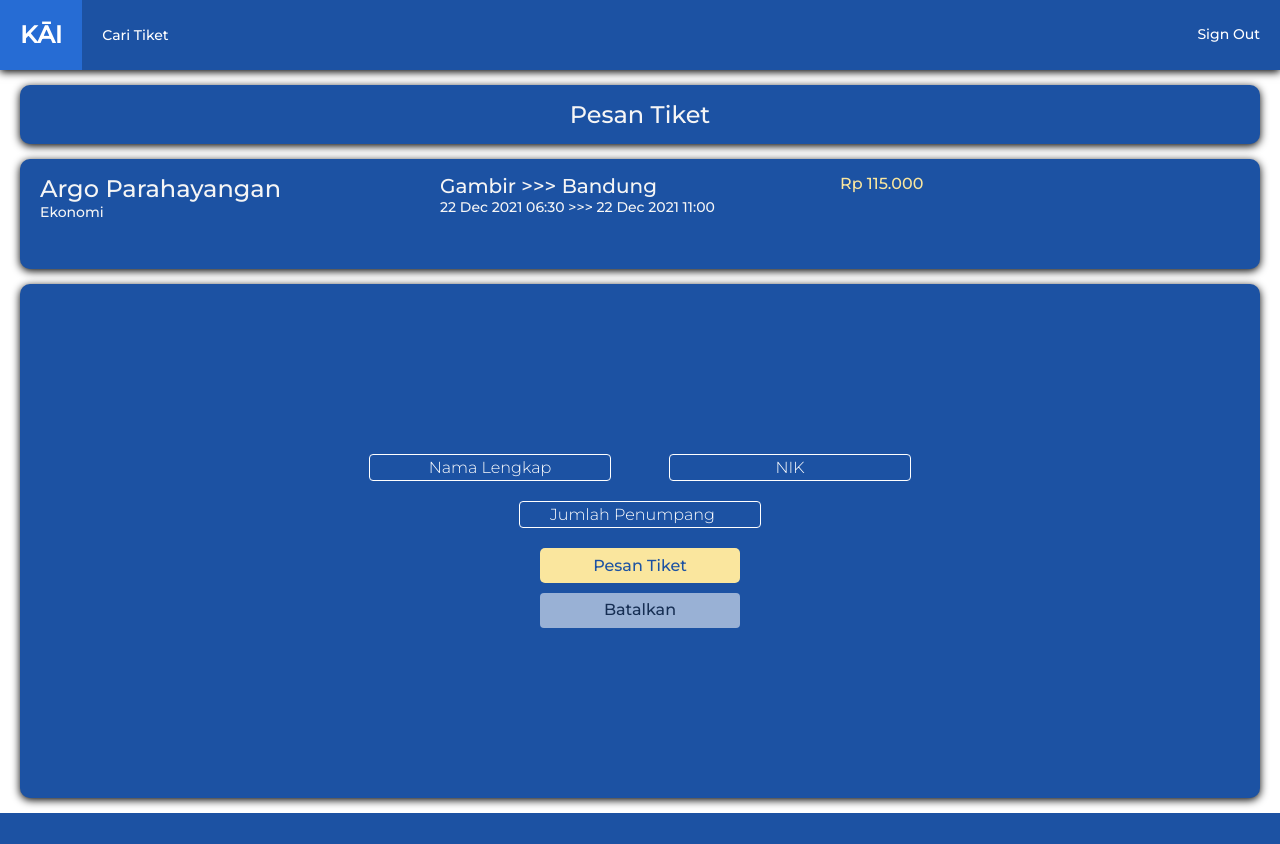
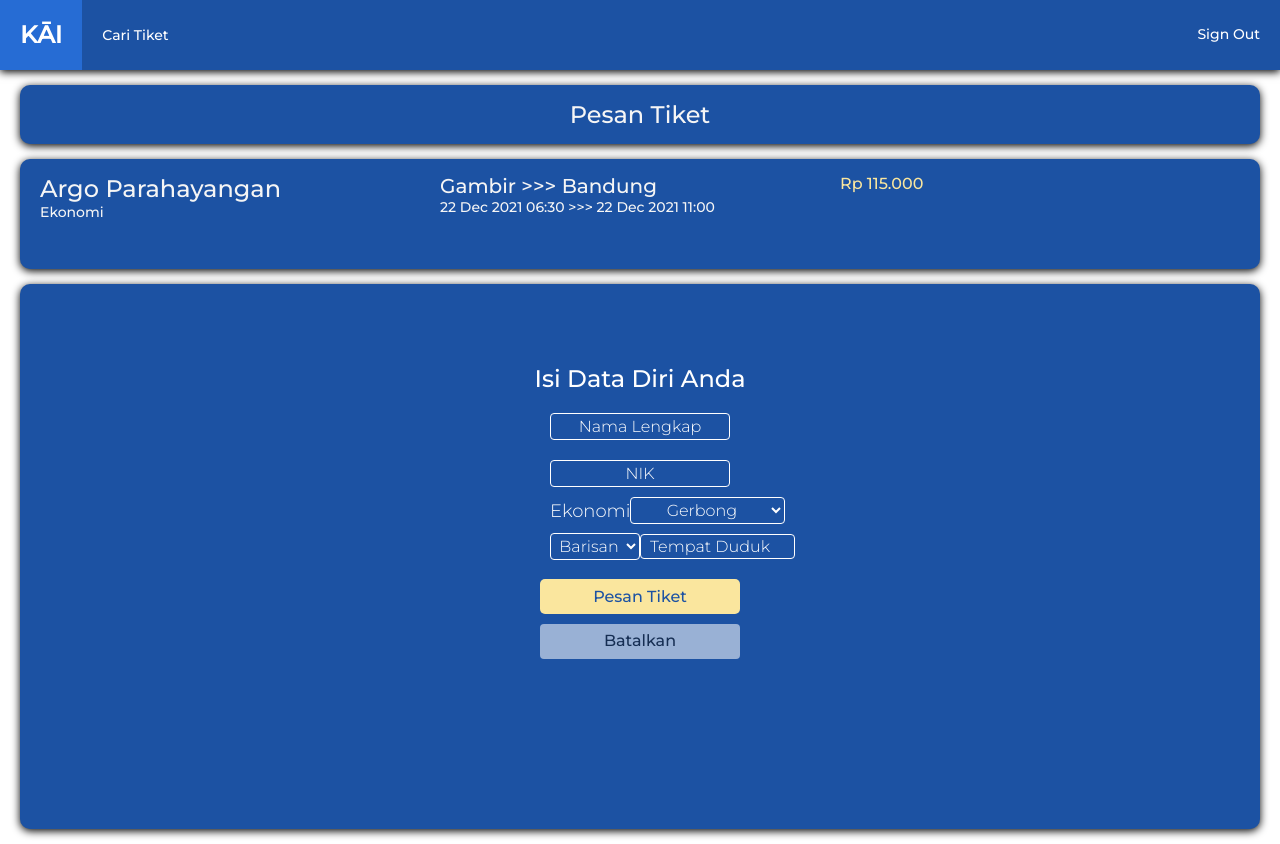
Before and after one commit to osidufg/Pemeanan-Tiket-Kereta, a PHP site: page /pesan.php?tiket=1 in a window 1280 px wide. Before the commit the page ends 813 px from the top, so only its background shows below. Run offline with PHP 8.4, Linux system fonts and the light colour scheme; a user stored in the database is signed in; data comes from the database, SQL or seed files in the repository; some libraries are stand-ins or nearby versions.

Commit message:
quality of life improvement
fitur:
jenis kereta sekarang jadi dropdown (sebelumnya text)
jumlah penumpang dihapus
kode pesan dihapus, tapi masih ada di database

fitur baru:
pilih tempat duduk dan gerbong

```diff
--- a/deletePesan.php
+++ b/deletePesan.php
@@ -82,7 +82,8 @@
                   echo "<div class='hargaPesanan'>" . "Rp " . $totalHarga . "</div>";
                   echo "</div>";
                   echo "<div class='block4'>";
-                  echo "<div class='biodataPesanan'>" . $row["nama_pesan"] . ", " . $row["nik_pesan"] . ", " . $row["jumlah_penumpang"] . " Penumpang, " . "Kode Pesanan: " . $row["kode_pesan"] . "</div>";
+                  // echo "<div class='biodataPesanan'>" . $row["nama_pesan"] . ", " . $row["nik_pesan"] . ", " . $row["duduk_pesan"] . ", " . "Kode Pesanan: " . $row["kode_pesan"] . "</div>";
+                  echo "<div class='biodataPesanan'>" . $row["nama_pesan"] . " (" . $row["nik_pesan"] . ") " . $row["duduk_pesan"] . "</div>";
                   echo "</div>";
                   echo "</div>";
                 }
--- a/home.php
+++ b/home.php
@@ -61,9 +61,9 @@
                         </form>";
                   echo "</div>";
                   echo "<div class='block4'>";
-                  echo "<div class='biodataPesanan'>" . $row["nama_pesan"] . ", " . $row["nik_pesan"] . ", " . $row["jumlah_penumpang"] . " Penumpang, " . "Kode Pesanan: " . $row["kode_pesan"] . "</div>";
+                  // echo "<div class='biodataPesanan'>" . $row["nama_pesan"] . ", " . $row["nik_pesan"] . ", " . $row["duduk_pesan"] . ", " . "Kode Pesanan: " . $row["kode_pesan"] . "</div>";
+                  echo "<div class='biodataPesanan'>" . $row["nama_pesan"] . " (" . $row["nik_pesan"] . ") | " . $row["jenis_kereta"] . " - " . $row["gerbong_pesan"] . " ; " . $row["duduk_pesan"] . "</div>";
                   echo "</div>";
-
                   echo "</div>";
                 }
               } else {
--- a/homeAdmin.php
+++ b/homeAdmin.php
@@ -56,7 +56,8 @@
                   echo "<div class='hargaPesanan'>" . "Rp " . $totalHarga . "</div>";
                   echo "</div>";
                   echo "<div class='block4'>";
-                  echo "<div class='biodataPesanan'>" .$row["user_username"] . ", " . $row["nama_pesan"] . ", " . $row["nik_pesan"] . ", " . $row["jumlah_penumpang"] . " Penumpang, " . "Kode Pesanan: " . $row["kode_pesan"] . "</div>";
+                  // echo "<div class='biodataPesanan'>" . $row["nama_pesan"] . ", " . $row["nik_pesan"] . ", " . $row["duduk_pesan"] . ", " . "Kode Pesanan: " . $row["kode_pesan"] . "</div>";
+                  echo "<div class='biodataPesanan'>" . $row["nama_pesan"] . " (" . $row["nik_pesan"] . ") | " . $row["jenis_kereta"] . " - " . $row["gerbong_pesan"] . " ; " . $row["duduk_pesan"] . "</div>";
                   echo "</div>";
                   echo "</div>";
                 }
--- a/logout.php
+++ b/logout.php
@@ -1,10 +1,8 @@
 <?php
 session_start();
-
 $_SESSION = array();
-
+setcookie(session_name(),"",time()-3600);
 session_destroy();
-
-header("location: login.php");
+header("location: login.php?id=logout_successful");
 exit;
 ?>
--- a/pesan.php
+++ b/pesan.php
@@ -10,12 +10,17 @@
 
 $namaPesan_err = $nikPesan_err = $jumlahPenumpang_err = "";
 
-$pesanID = $namaPesan = $nikPesan = $jumlahPenumpang = "";
+$pesanID = $namaPesan = $nikPesan = $gerbongPesan = $pesanDudukCol = $pesanDudukRow = $dudukPesan = "";
+$jumlahPenumpang = 1;
 if($_SERVER["REQUEST_METHOD"] == "POST"){
     $namaPesan = $_POST["namaPesan"];
     $nikPesan = $_POST["nikPesan"];
-    $jumlahPenumpang = $_POST["jumlahPenumpang"];
+    // $jumlahPenumpang = $_POST["jumlahPenumpang"];
+    $gerbongPesan = $_POST["gerbongPesan"];
+    $pesanDudukCol = $_POST["tempatDudukCol"];
+    $pesanDudukRow = $_POST["tempatDudukRow"];
 
+    $dudukPesan = $pesanDudukCol . " - " . $pesanDudukRow;
     // gajadi dipake. mending pake pattern daripada validasi gini
     // if(is_numeric($_POST["namaPesan"]) === false){
     //     $namaPesan = $_POST["namaPesan"];
@@ -39,19 +44,31 @@
     //     $jumlahPenumpang_err = "Jumlah penumpang tidak boleh kurang dari nol.";
     // }
     }
+    // $sql = "INSERT INTO tb_pesan
+    //     (id_user, id_tiket, nama_pesan, nik_pesan, jumlah_penumpang, kode_pesan, dibuat, status_data)
+    //         VALUES
+    //         ('{$_SESSION['id']}',
+    //         '{$_GET['tiket']}',
+    //         '$namaPesan',
+    //         '$nikPesan',
+    //         '$jumlahPenumpang',
+    //         UUID(),
+    //         now(),
+    //         'aktif');";
     $sql = "INSERT INTO tb_pesan
-        (id_user, id_tiket, nama_pesan, nik_pesan, jumlah_penumpang, kode_pesan, dibuat, status_data)
+    (id_user, id_tiket, nama_pesan, nik_pesan, gerbong_pesan, duduk_pesan, jumlah_penumpang, kode_pesan, dibuat, status_data)
         VALUES
         ('{$_SESSION['id']}',
         '{$_GET['tiket']}',
         '$namaPesan',
         '$nikPesan',
+        '$gerbongPesan',
+        '$dudukPesan',
         '$jumlahPenumpang',
         UUID(),
         now(),
         'aktif');";
-
-    if (empty($jumlahPenumpang) === false){
+    if (empty($namaPesan) === false){
         if($result = $mysqli->query($sql)){
             echo "<script>
                     alert('Tiket Berhasil Dipeasn');
@@ -101,6 +118,7 @@
         if($result = $mysqli->query($sql)){
             if ($result->num_rows > 0) {
               while($row = $result->fetch_assoc()) {
+                $jenis_kereta = $row["jenis_kereta"];
                 // change row berangkat_waktu and tiba_waktu to date format
                 $row["berangkat_waktu"] = date("d M Y H:i", strtotime($row["berangkat_waktu"]));
                 $row["tiba_waktu"] = date("d M Y H:i", strtotime($row["tiba_waktu"]));
@@ -127,24 +145,50 @@
             echo $mysqli->error;
         }
       ?>
-        <form id="pesanTiketForm" action="" method="post">
+        <form id="pesanTiketForm" action="" method="post">Isi Data Diri Anda
         <div class="formPesanTiket">
-            <!-- <label for="username">username</label> -->
             <input name="namaPesan" class = "namaPesan" type="text" placeholder="Nama Lengkap" pattern="[a-z A-Z 0-9]*" required/>
-            <!-- <span class="invalid-feedback"><?php echo $namaPesan_err; ?></span> -->
             <input name="nikPesan" class = "nikPesan" type="text" placeholder="NIK" pattern="[0-9]*"  required/>
-            <!-- <span class="invalid-feedback"><?php echo $nikPesan_err; ?></span> -->
+        <!-- </div> -->
+        <!-- <div class="formPesanTiket">
+            <input name="jumlahPenumpang" id="jumlahPenumpang" type="number" min="1" placeholder="Jumlah Penumpang" required/>
+        </div> -->
+        <!-- <div class="formPesanTiket"> -->
+            <div class="lmao">
+            <label for=""><?php echo $jenis_kereta?></label>
+            <!-- <a> - </a>  -->
+            <select name="gerbongPesan" id="gerbongPesan">
+                <option hidden selected>Gerbong</option>
+                <option value="1">1</option>
+                <option value="2">2</option>
+                <option value="3">3</option>
+            </select>
             </div>
-        <div class="formPesanTiket">
-            <input name="jumlahPenumpang" id="jumlahPenumpang" type="number" min="1" placeholder="Jumlah Penumpang" required/>
-            <!-- <span class="invalid-feedback"><?php echo $jumlahPenumpang_err; ?></span> -->
+
+            <div class="lmao">
+            <select name="tempatDudukCol" id="tempatDudukCol">
+                <option hidden selected>Barisan</option>
+                <option value="A">A</option>
+                <option value="B">B</option>
+                <option value="C">C</option>
+                <option value="D">D</option>
+                <option value="E">E</option>
+            </select>
+            <!-- <a> - </a> -->
+        <!-- </div> -->
+        <!-- <div class="formPesanTiket"> -->
+            <input name="tempatDudukRow" id="tempatDudukRow" type="number" min="1" max="18" placeholder="Tempat Duduk" required/>
             </div>
+        </div>
+        <div class="lmao2">
         <div class="buttonPesanTiket">
-            <button type="submit" value="Login">Pesan Tiket</button>
+            <button type="submit">Pesan Tiket</button>
         </div>
         <div class="confirmNo">
             <a href='search.php'>Batalkan</button>
         </div>
+        </div>
+
         </form>
     </body>
 
--- a/style.css
+++ b/style.css
@@ -53,10 +53,10 @@
     box-shadow: 0px 2px 8px rgba(0, 0, 0, 60);
 }
 
-ul {
+/* ul {
 
-    /* padding-left: 20px; */
-}
+    padding-left: 20px;
+} */
 
 ul li {
 
@@ -107,9 +107,9 @@
     background: var(--blueHover);
 }
 
-body{
-    /* background: #1C52A3; */
-}
+/* body{
+    background: #1C52A3;
+} */
 
 .daftarPesanan{
     margin: 15px 20px;
@@ -234,9 +234,9 @@
     margin-bottom: 15px;
 }
 
-.formInput::placeholder{
-    /* color: whitesmoke; */
-}
+/* .formInput::placeholder{
+    color: whitesmoke;
+} */
 
 #formButton{
     width: 45px;
@@ -285,6 +285,28 @@
     min-width: 30%;
 }
 
+.formTambahTiket #jenisKereta{
+    font-family: "Montserrat", sans-serif;
+    font-size: 18px;
+    background-color: transparent;
+    color: white;
+    display: inline-block;
+    margin: 10px auto;
+    border: 1px solid white;
+    border-radius: 4px;
+    padding: 2px 4px;
+    text-align: center;
+    font-weight: 100;
+    min-width: 30%;
+}
+
+.formTambahTiket #jenisKereta option{
+    font-family: "Montserrat", sans-serif;
+    font-size: 18px;
+    font-weight: 100;
+    color: black;
+}
+
 .formTambahTiket a{
     background-color: transparent;
     color: var(--yellowBtn);
@@ -330,8 +352,12 @@
 }
 
 #pesanTiketForm{
-    display: block;
+    display: flex;
+    flex-wrap: wrap;
+    justify-content: center;
+    align-self: center;
     align-items: center;
+    flex-direction: column;
     background-color: var(--blueBg);
     font-family: "Montserrat", sans-serif;
     font-size: 24px;
@@ -340,26 +366,69 @@
     box-shadow: 0px 2px 8px rgba(0, 0, 0, 60);
     margin: 15px 20px;
     padding: 20vh 20px;
+    padding-top: 10vh;
     height: fit-content;
+    color: white;
 }
 
 .formPesanTiket{
     display: flex;
-    margin-left: auto;
-    margin-right: auto;
+    flex-direction: column;
+    justify-content: center;
+    align-self: center;
+    align-items: center;
+    margin: 10px;
     width: 50%;
+    background-color: transparent;
 }
+
+.lmao{
+    display: flex;
+    flex-direction: row;
+    justify-content: space-between;
+    align-self: center;
+    align-items: center;
+    width: 30%;
+}
+
 
 .formPesanTiket input{
     background-color: transparent;
     color: white;
-    display: inline-block;
-    margin: 10px auto;
+    margin: 10px 0px;
     border: 1px solid white;
     border-radius: 4px;
     padding: 2px 4px;
     font-size: 18px;
     text-align: center;
+    width: 30%;
+}
+
+.formPesanTiket select{
+    background-color: transparent;
+    color: white;
+    /* margin: 10px auto; */
+    border: 1px solid white;
+    border-radius: 4px;
+    padding: 2px 4px;
+    font-family: "Montserrat", sans-serif;
+    font-size: 18px;
+    font-weight: 100;
+    text-align: center;
+}
+
+.formPesanTiket label{
+    color: white;
+    font-family: "Montserrat", sans-serif;
+    font-size: 18px;
+    font-weight: 100;
+}
+
+.formPesanTiket option{
+    color: black;
+    font-family: "Montserrat", sans-serif;
+    font-size: 18px;
+    font-weight: 100;
 }
 
 .formPesanTiket input::placeholder{
@@ -369,9 +438,40 @@
     font-weight: 100;
 }
 
+.formPesanTiket a{
+    font-family: "Montserrat", sans-serif;
+    font-size: 18px;
+    font-weight: 100;
+    color: white;
+}
+
+#gerbongPesan{
+    font-family: "Montserrat", sans-serif;
+    font-size: 16px;
+    font-weight: 100;
+    min-width: 155px;
+}
+
+#tempatdudukrow{
+    font-family: "Montserrat", sans-serif;
+    font-size: 16px;
+    font-weight: 100;
+    min-width: 155px;
+}
+
+#tempatDudukCol{
+    font-family: "Montserrat", sans-serif;
+    font-size: 16px;
+    font-weight: 100;
+}
+
+.lmao2{
+    background-color: transparent;
+}
+
 .buttonPesanTiket{
-    margin: 10px auto;
-    width: 50%;
+    /* margin: 10px auto; */
+    /* width: 50%; */
 }
 .buttonPesanTiket button{
     font-family: "Montserrat", sans-serif;
@@ -379,7 +479,7 @@
     display: block;
     width: 200px;
     height: 35px;
-    margin: 0px auto;
+    /* margin: 0px auto; */
     cursor: pointer;
     border-radius: 5px;
     background-color: var(--yellowBtn);
```
Also changed, not shown: tambahTiket.php (+7 -1 lines), updateTiket.php (+7 -1 lines). Lines whose indentation alone changed are shown as unchanged.
